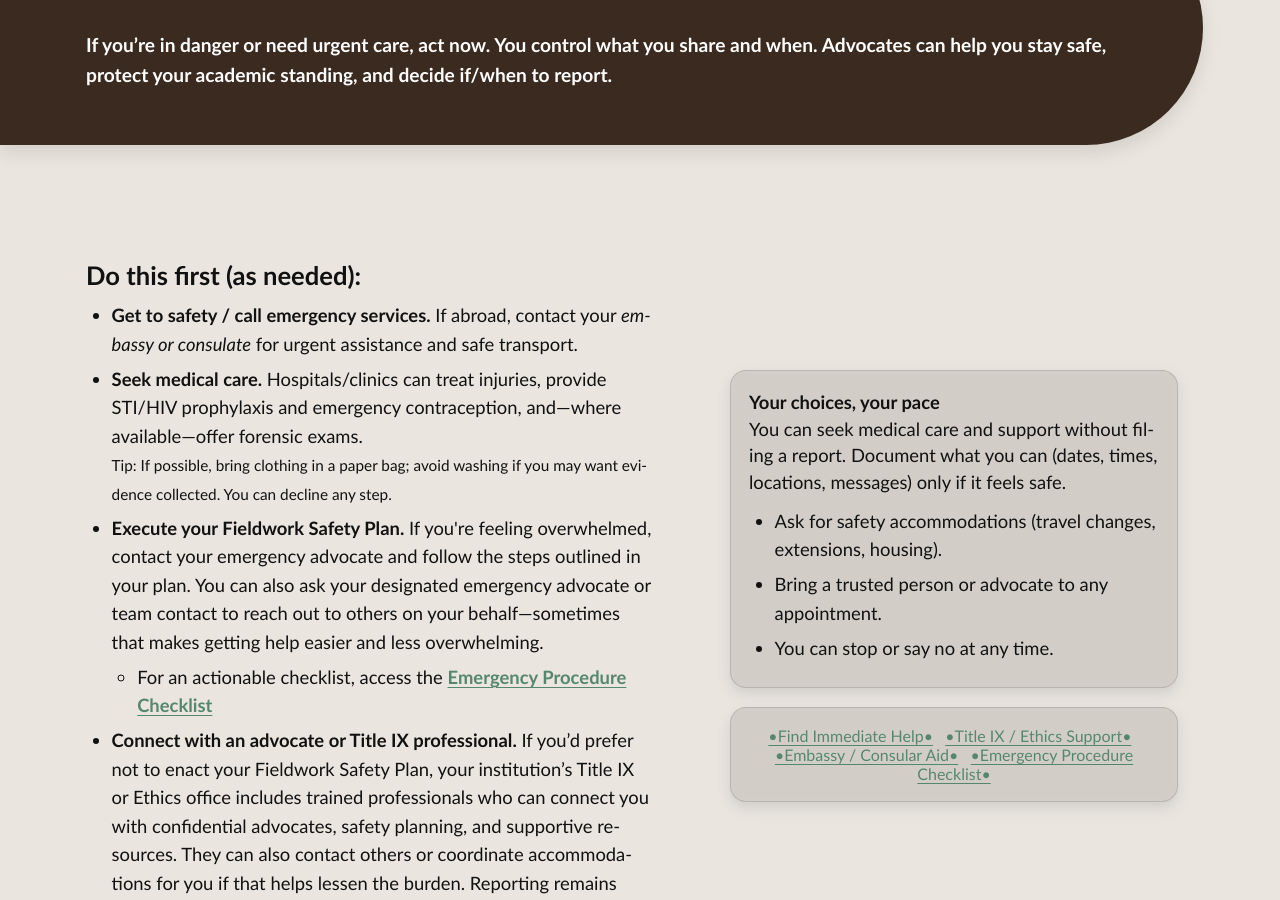
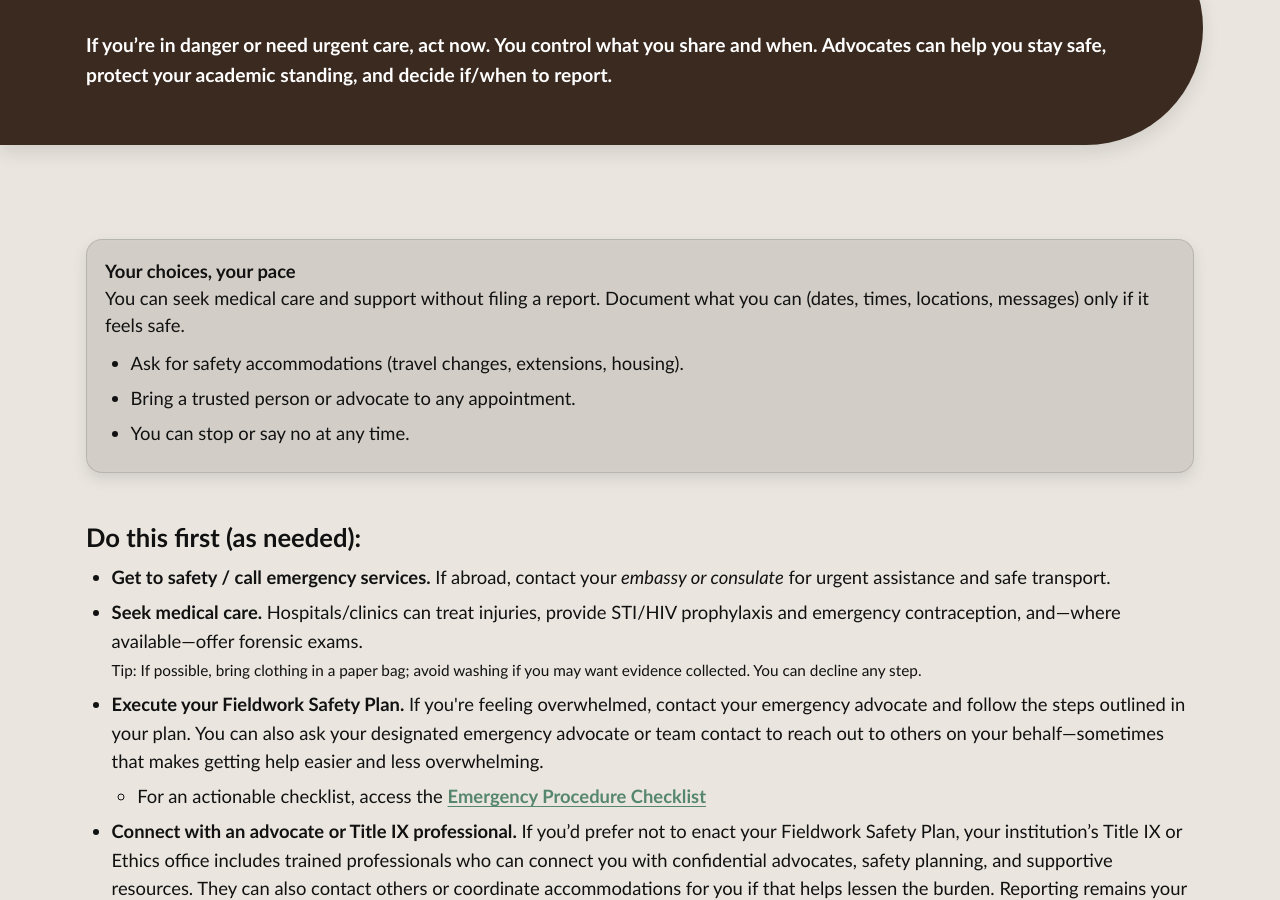
Before and after one commit to AnthroSafetyWarrior/GoldenTrowelProject, a Jekyll site: the page built from _pages/support.html, in a window 1280 px wide and 900 px high, scrolled down 1373 px. Built offline with Jekyll 4.4.1, drawn with Linux system fonts in a browser that asks for light colours; some of the changed text lies outside the part shown.

Commit message:
updating name

```diff
--- a/_pages/support.html
+++ b/_pages/support.html
@@ -48,8 +48,20 @@ hero_tint: .40                        # optional (0–1: higher = more maroon ov
 </div>
 </section>
 
-<section class="section section--prep">
-    <div class="split split--prep">
+<section class="section">
+<article class="card card--glass">
+      <p><strong>Your choices, your pace</strong></p>
+      <p>
+        You can seek medical care and support without filing a report.
+        Document what you can (dates, times, locations, messages) only if it feels safe.
+      </p>
+      <ul>
+        <li>Ask for safety accommodations (travel changes, extensions, housing).</li>
+        <li>Bring a trusted person or advocate to any appointment.</li>
+        <li>You can stop or say no at any time.</li>
+      </ul>
+    </article>
+
       <div class="text">
       <h3>Do this first (as needed):</h3>
       <ul>
@@ -65,21 +77,6 @@ hero_tint: .40                        # optional (0–1: higher = more maroon ov
 </ul>
     </div>
 
-    <!-- Right: calming summary box -->
-  <div class="text text--right">
-<article class="card card--glass">
-      <p><strong>Your choices, your pace</strong></p>
-      <p>
-        You can seek medical care and support without filing a report.
-        Document what you can (dates, times, locations, messages) only if it feels safe.
-      </p>
-      <ul>
-        <li>Ask for safety accommodations (travel changes, extensions, housing).</li>
-        <li>Bring a trusted person or advocate to any appointment.</li>
-        <li>You can stop or say no at any time.</li>
-      </ul>
-    </article>
-<br>
 <article class="card card--glass" style="text-align:center">
       <!-- Quick links (update hrefs to your routes) -->
   <a class="btn" href="/support.html#immediate-help">•Find Immediate Help•</a>&nbsp;&nbsp;
@@ -87,8 +84,6 @@ hero_tint: .40                        # optional (0–1: higher = more maroon ov
 <a class="btn" href="/embassy.html">•Embassy / Consular Aid•</a>&nbsp;&nbsp;
 <a class="btn" <a href="https://docs.google.com/spreadsheets/d/1bF3FxtmMhAtRn2lyBDhansQ7YlDt4Gsm58aSHon6y0o/edit?usp=sharing" target="_blank" rel="noopener">•Emergency Procedure Checklist•</a></strong>
  </article>
-  </div>
-</div>
 </section>
 
 
@@ -159,30 +154,21 @@ hero_tint: .40                        # optional (0–1: higher = more maroon ov
 </section>
 
 <section class="section">
-  <article class="card card--glass">
-    <h3 style="margin-top:0;"><strong>Before You Share Details, Ask:</strong></h3>
+    <h3>Before You Share Details, Ask:</h3>
     <ul>
       <li><strong>Confidentiality & reporting:</strong> “Are you a confidential resource? Under what circumstances would you share my information (e.g., minors, imminent harm, required by law)?”</li>
       <li><strong>Process & options:</strong> “What happens after I contact you? Will this start a formal report or investigation, or can I get information without reporting?”</li>
       <li><strong>Availability & coverage:</strong> “Are you available 24/7? Do you serve my location (especially if I’m outside the U.S.)? If phone doesn’t work abroad, is there chat/email?”</li>
-      <li><strong>Language & access:</strong> “Do you offer services in my language or interpreter support? Do you have accommodations for hearing/vision or other access needs?”</li>
+      <li><strong>Language & access (if needed):</strong> “Do you offer services in my language or interpreter support? Do you have accommodations for hearing/vision or other access needs?”</li>
       <li><strong>Data & privacy:</strong> “How is chat/text/email data stored? Is my IP or location logged? How can I stay anonymous if I prefer?”</li>
     </ul>
 
-    <h4><strong>Digital Safety Tips (use if helpful):</strong></h4>
+    <h3><strong>Digital Safety Tips (use if helpful):</strong></h3>
     <ul>
       <li>Use a private/incognito window and consider a trusted device not shared with others.</li>
       <li>Clear recent tabs/history afterward, and disable message previews on your lock screen.</li>
       <li>If calling from abroad, U.S. toll-free numbers (e.g., 800/888) may not connect—try the organization’s online chat or local resources, or call via an embassy/consulate.</li>
     </ul>
-
-    <h4><strong>Quick phrases you can use:</strong></h4>
-    <ul>
-      <li>“Before I share details, can you tell me if you’re confidential or required to report?”</li>
-      <li>“I’m gathering information only—can I stay anonymous?”</li>
-      <li>“Do you have services in [my language] or interpreter support?”</li>
-    </ul>
-  </article>
 </section>
 
 
```
